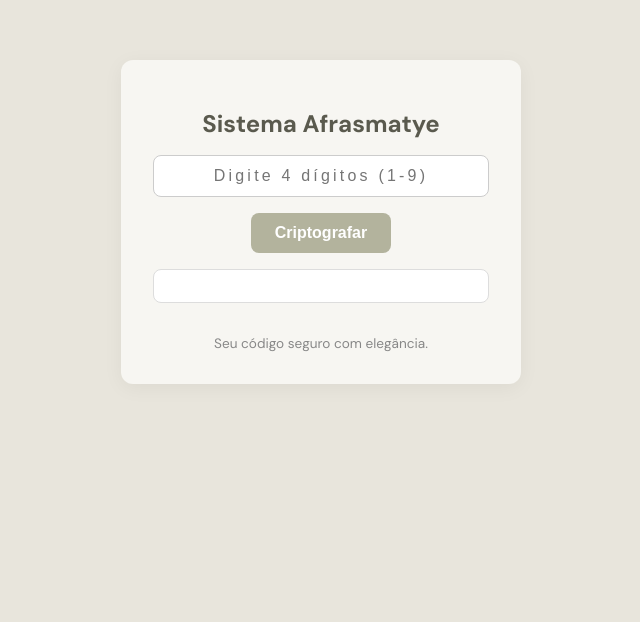
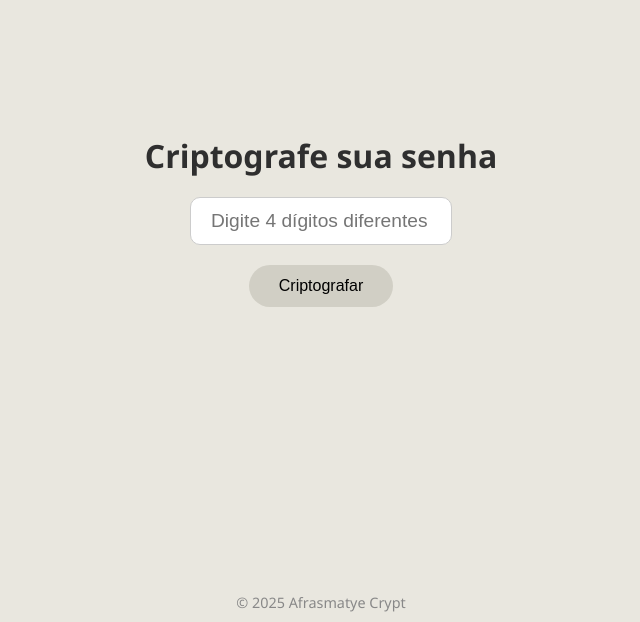
Before and after one commit to mathewherebr/afrasmatye, a plain HTML site: page index.html in a window 1280 px wide. Shown: the part 178-800 px from the top of the page, without its empty margins (319-959 px from the left). Drawn offline with Linux system fonts and the light colour scheme.

Commit message:
Update index.html

```diff
--- a/index.html
+++ b/index.html
@@ -1,119 +1,91 @@
 <!DOCTYPE html>
-<html lang="pt-br">
+<html lang="pt-BR">
 <head>
   <meta charset="UTF-8" />
-  <meta name="viewport" content="width=device-width, initial-scale=1" />
-  <title>Afrasmatye Criptografia</title>
-  <link href="https://fonts.googleapis.com/css2?family=DM+Sans:wght@400;700&display=swap" rel="stylesheet" />
+  <meta name="viewport" content="width=device-width, initial-scale=1.0"/>
+  <title>Criptografia de Senhas</title>
   <style>
-    * {
-      box-sizing: border-box;
-    }
-
     body {
+      font-family: 'Segoe UI', sans-serif;
+      background: #e9e7df;
       margin: 0;
-      font-family: 'DM Sans', sans-serif;
-      background-color: #e8e5dc;
-      color: #333;
       display: flex;
+      flex-direction: column;
       align-items: center;
       justify-content: center;
       height: 100vh;
-    }
-
-    .container {
-      background-color: #f7f6f2;
-      padding: 2rem;
-      border-radius: 12px;
-      box-shadow: 0 4px 20px rgba(0,0,0,0.05);
-      text-align: center;
-      max-width: 400px;
-      width: 100%;
+      color: #444;
     }
 
     h1 {
-      font-size: 1.5rem;
-      margin-bottom: 1rem;
-      color: #5a5a4e;
+      margin-bottom: 20px;
+      font-size: 2rem;
+      color: #2f2f2f;
     }
 
     input {
-      padding: 0.7rem 1rem;
-      font-size: 1rem;
+      padding: 12px 20px;
+      font-size: 1.2rem;
+      width: 220px;
       border: 1px solid #ccc;
-      border-radius: 8px;
+      border-radius: 10px;
       outline: none;
-      width: 100%;
-      background-color: #fff;
-      color: #333;
-      margin-bottom: 1rem;
-      letter-spacing: 0.2em;
-      text-align: center;
+      margin-bottom: 20px;
+      transition: box-shadow 0.3s;
     }
 
     input:focus {
-      border-color: #a0a092;
+      box-shadow: 0 0 5px #aaa;
     }
 
     button {
-      padding: 0.7rem 1.5rem;
+      background-color: #d1cfc5;
+      border: none;
+      padding: 12px 30px;
       font-size: 1rem;
-      background-color: #b3b39d;
-      color: #fff;
-      border: none;
-      border-radius: 8px;
+      border-radius: 25px;
       cursor: pointer;
-      transition: all 0.3s ease;
-      font-weight: 600;
+      transition: background-color 0.3s, transform 0.2s;
     }
 
     button:hover {
-      background-color: #9d9d8a;
+      background-color: #b8b5aa;
+      transform: scale(1.05);
     }
 
-    .output {
-      margin-top: 1rem;
-      font-size: 1rem;
-      color: #5a5a4e;
-      background-color: #fff;
-      padding: 1rem;
-      border-radius: 8px;
-      border: 1px solid #ddd;
+    .resultado {
+      margin-top: 25px;
+      font-size: 1.3rem;
+      font-weight: bold;
+      color: #2e2e2e;
     }
 
     .footer {
-      margin-top: 2rem;
-      font-size: 0.85rem;
+      position: absolute;
+      bottom: 10px;
+      font-size: 0.9rem;
       color: #888;
     }
   </style>
 </head>
 <body>
-  <div class="container">
-    <h1>Sistema Afrasmatye</h1>
-    <input
-      type="text"
-      id="senha"
-      placeholder="Digite 4 dígitos (1-9)"
-      maxlength="4"
-      oninput="validarInput(this)"
-    />
-    <button onclick="criptografar()">Criptografar</button>
-    <div class="output" id="resultado"></div>
-    <div class="footer">Seu código seguro com elegância.</div>
-  </div>
+
+  <h1>Criptografe sua senha</h1>
+
+  <input type="text" id="senha" placeholder="Digite 4 dígitos diferentes" maxlength="4"/>
+
+  <button onclick="criptografar()">Criptografar</button>
+
+  <div class="resultado" id="resultado"></div>
+
+  <div class="footer">© 2025 Afrasmatye Crypt</div>
 
   <script>
-    function validarInput(input) {
-      input.value = input.value.replace(/[^1-9]/g, '').slice(0, 4);
-    }
+    function criptografar() {
+      const senha = document.getElementById("senha").value;
 
-    function criptografar() {
-      const senha = document.getElementById('senha').value.trim();
-      const resultado = document.getElementById('resultado');
-
-      if (senha.length !== 4) {
-        resultado.textContent = 'Digite exatamente 4 dígitos entre 1 e 9.';
+      if (!/^[1-9]{4}$/.test(senha)) {
+        document.getElementById("resultado").innerText = "Digite exatamente 4 dígitos de 1 a 9.";
         return;
       }
 
@@ -123,14 +95,14 @@
       const D = parseInt(senha[3]);
 
       const X = 4 * A + 5;
-      const Y = 2 * B * B - 3;
+      const Y = 2 * B * B + 1;
       const Z = 3 * C + 7;
       const W = 5 * D - 4;
 
-      const criptografada = `${X.toString().padStart(2, '0')}${Y.toString().padStart(2, '0')}${Z.toString().padStart(2, '0')}${W.toString().padStart(2, '0')}`;
-
-      resultado.textContent = `🔐 Senha criptografada: ${criptografada}`;
+      const senhaCriptografada = `${X}${Y}${Z}${W}`;
+      document.getElementById("resultado").innerText = `Senha criptografada: ${senhaCriptografada}`;
     }
   </script>
+
 </body>
 </html>
```
